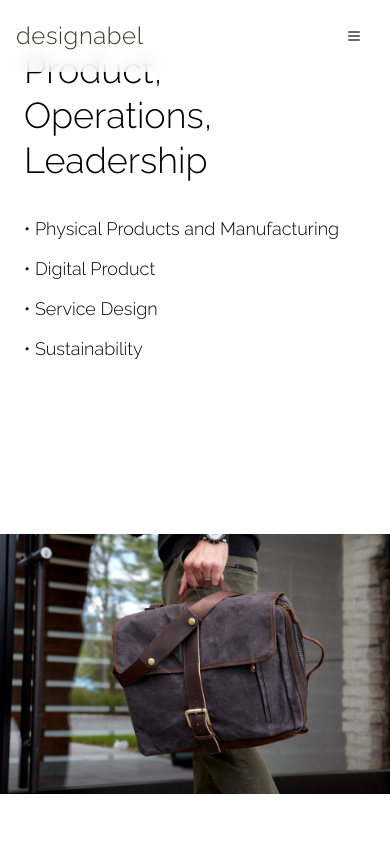
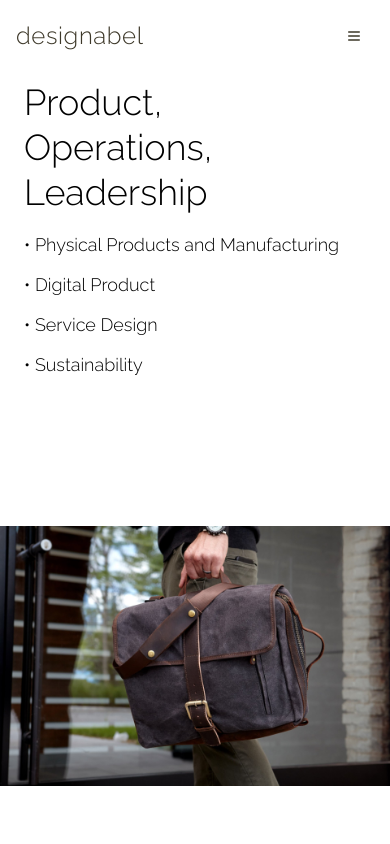
Before and after one commit to evanpants/designabel-real, a React (Vite) app: page / in a window 390 px wide. Shown: the top 844 px of the page. Built offline with nearby package versions, Linux system fonts and the light colour scheme; the HTML template or start-up script is replaced by a standard one.

Commit message:
Fix banner cutoff and mobile spacing

```diff
--- a/src/pages/Index.tsx
+++ b/src/pages/Index.tsx
@@ -20,8 +20,8 @@ const Index = () => {
         {/* Hero Section */}
         <section className="relative">
           {/* Mobile Layout - Text Above Images */}
-          <div className="md:hidden bg-white py-12 px-6">
-            <div className="max-w-md mx-auto space-y-8">
+          <div className="md:hidden bg-white pt-20 pb-6 px-6">
+            <div className="max-w-md mx-auto space-y-4">
               <h1 className="text-4xl font-brand font-light leading-tight text-black">
                 Product,<br />
                 Operations,<br />
```
